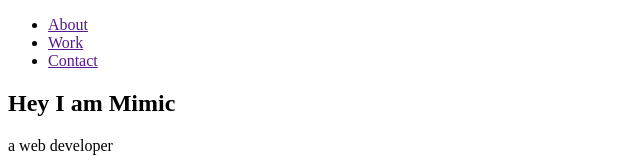
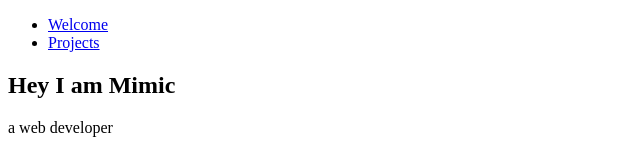
Before and after one commit to trekab/Treasure-Babatunde, a plain HTML site: page index.html in a window 1280 px wide. Shown: the top 160 px of the page, without its empty margins (0-640 px from the left). Drawn offline with Linux system fonts and the light colour scheme.

Commit message:
Add link with profile-link id to index page

```diff
--- a/index.html
+++ b/index.html
@@ -9,9 +9,8 @@
   <body>
   	<nav id="navbar">
   		<ul>
-  			<li><a href="">About</a></li>
-  			<li><a href="">Work</a></li>
-  			<li><a href="">Contact</a></li>
+  			<li><a href="#welcome-section">Welcome</a></li>
+  			<li><a href="#projects">Projects</a></li>
   		</ul>
   	</nav>
     <section id="welcome-section" class="welcome-section">
@@ -20,6 +19,7 @@
       </section>
       <section id="projects" class="projects-section">
         <h2 class="projects-section-header">These are some of my projects</h2>
+
         <div class="projects-grid">
           <a href="https://codepen.io/freeCodeCamp/full/zNqgVx" target="_blank" class="project project-tile">
           <img class="project-image" src="https://raw.githubusercontent.com/freeCodeCamp/cdn/master/build/testable-projects-fcc/images/tribute.jpg" alt="project">
@@ -71,7 +71,9 @@
           </a>
           </div>
         </section>
-
+      	<section>
+      		<a href="" id="profile-link" target=_blank>GitHub</a>
+      	</section>
     <script src="https://cdn.freecodecamp.org/testable-projects-fcc/v1/bundle.js"></script>
     <script  src="js/index.js"></script>
   </body>
```
